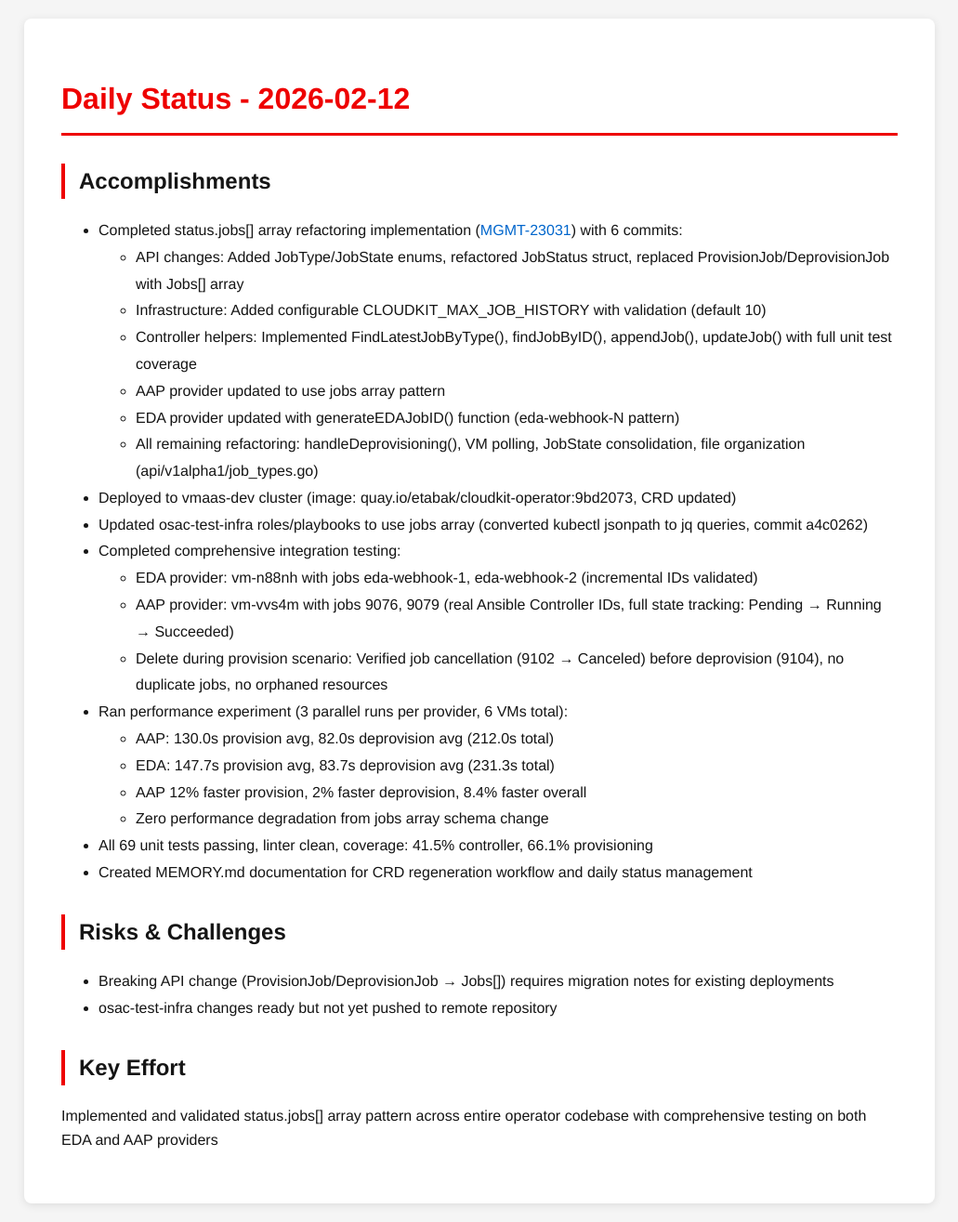
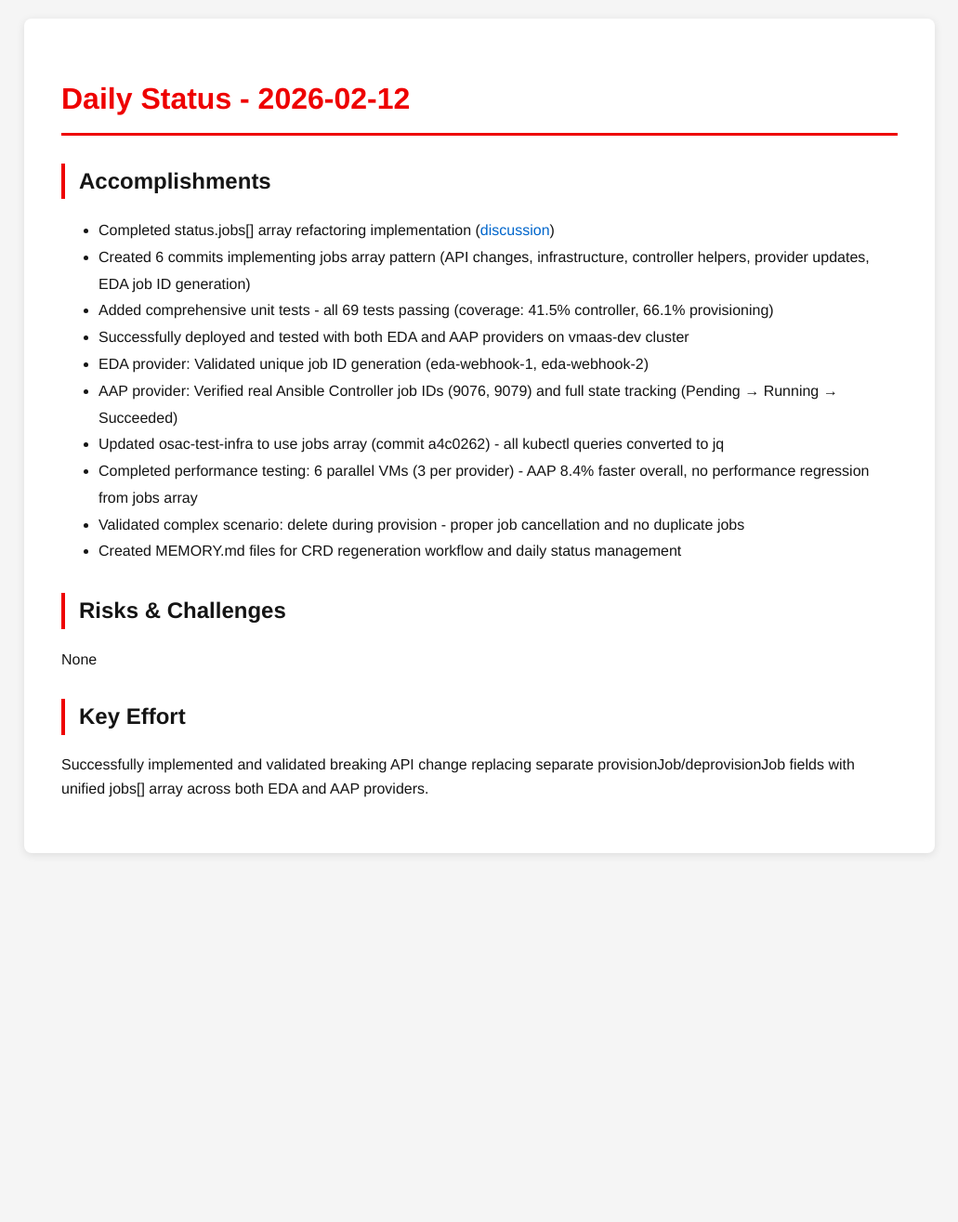
Before and after one commit to tzvatot/daily-status, a Jekyll site: the page built from 2026-02-12.md, in a window 1280 px wide. Shown: the whole page at 93% size, without its empty margins (124-1155 px from the left). Built offline with Jekyll 4.4.1, drawn with Linux system fonts in a browser that asks for light colours; after the commit the page ends 938 px from its top, so only the background shows below that.

Commit message:
Daily status update - 2026-02-12

```diff
--- a/2026-02-12.md
+++ b/2026-02-12.md
@@ -7,30 +7,19 @@ date: 2026-02-12
 # Daily Status - 2026-02-12
 
 ## Accomplishments
-- Completed status.jobs[] array refactoring implementation ([MGMT-23031](https://issues.redhat.com/browse/MGMT-23031)) with 6 commits:
-  - API changes: Added JobType/JobState enums, refactored JobStatus struct, replaced ProvisionJob/DeprovisionJob with Jobs[] array
-  - Infrastructure: Added configurable CLOUDKIT_MAX_JOB_HISTORY with validation (default 10)
-  - Controller helpers: Implemented FindLatestJobByType(), findJobByID(), appendJob(), updateJob() with full unit test coverage
-  - AAP provider updated to use jobs array pattern
-  - EDA provider updated with generateEDAJobID() function (eda-webhook-N pattern)
-  - All remaining refactoring: handleDeprovisioning(), VM polling, JobState consolidation, file organization (api/v1alpha1/job_types.go)
-- Deployed to vmaas-dev cluster (image: quay.io/etabak/cloudkit-operator:9bd2073, CRD updated)
-- Updated osac-test-infra roles/playbooks to use jobs array (converted kubectl jsonpath to jq queries, commit a4c0262)
-- Completed comprehensive integration testing:
-  - EDA provider: vm-n88nh with jobs eda-webhook-1, eda-webhook-2 (incremental IDs validated)
-  - AAP provider: vm-vvs4m with jobs 9076, 9079 (real Ansible Controller IDs, full state tracking: Pending → Running → Succeeded)
-  - Delete during provision scenario: Verified job cancellation (9102 → Canceled) before deprovision (9104), no duplicate jobs, no orphaned resources
-- Ran performance experiment (3 parallel runs per provider, 6 VMs total):
-  - AAP: 130.0s provision avg, 82.0s deprovision avg (212.0s total)
-  - EDA: 147.7s provision avg, 83.7s deprovision avg (231.3s total)
-  - AAP 12% faster provision, 2% faster deprovision, 8.4% faster overall
-  - Zero performance degradation from jobs array schema change
-- All 69 unit tests passing, linter clean, coverage: 41.5% controller, 66.1% provisioning
-- Created MEMORY.md documentation for CRD regeneration workflow and daily status management
+- Completed status.jobs[] array refactoring implementation ([discussion](https://github.com/osac-project/osac-operator/pull/102#discussion_r2793270994))
+- Created 6 commits implementing jobs array pattern (API changes, infrastructure, controller helpers, provider updates, EDA job ID generation)
+- Added comprehensive unit tests - all 69 tests passing (coverage: 41.5% controller, 66.1% provisioning)
+- Successfully deployed and tested with both EDA and AAP providers on vmaas-dev cluster
+- EDA provider: Validated unique job ID generation (eda-webhook-1, eda-webhook-2)
+- AAP provider: Verified real Ansible Controller job IDs (9076, 9079) and full state tracking (Pending → Running → Succeeded)
+- Updated osac-test-infra to use jobs array (commit a4c0262) - all kubectl queries converted to jq
+- Completed performance testing: 6 parallel VMs (3 per provider) - AAP 8.4% faster overall, no performance regression from jobs array
+- Validated complex scenario: delete during provision - proper job cancellation and no duplicate jobs
+- Created MEMORY.md files for CRD regeneration workflow and daily status management
 
 ## Risks & Challenges
-- Breaking API change (ProvisionJob/DeprovisionJob → Jobs[]) requires migration notes for existing deployments
-- osac-test-infra changes ready but not yet pushed to remote repository
+None
 
 ## Key Effort
-Implemented and validated status.jobs[] array pattern across entire operator codebase with comprehensive testing on both EDA and AAP providers
+Successfully implemented and validated breaking API change replacing separate provisionJob/deprovisionJob fields with unified jobs[] array across both EDA and AAP providers.
```
